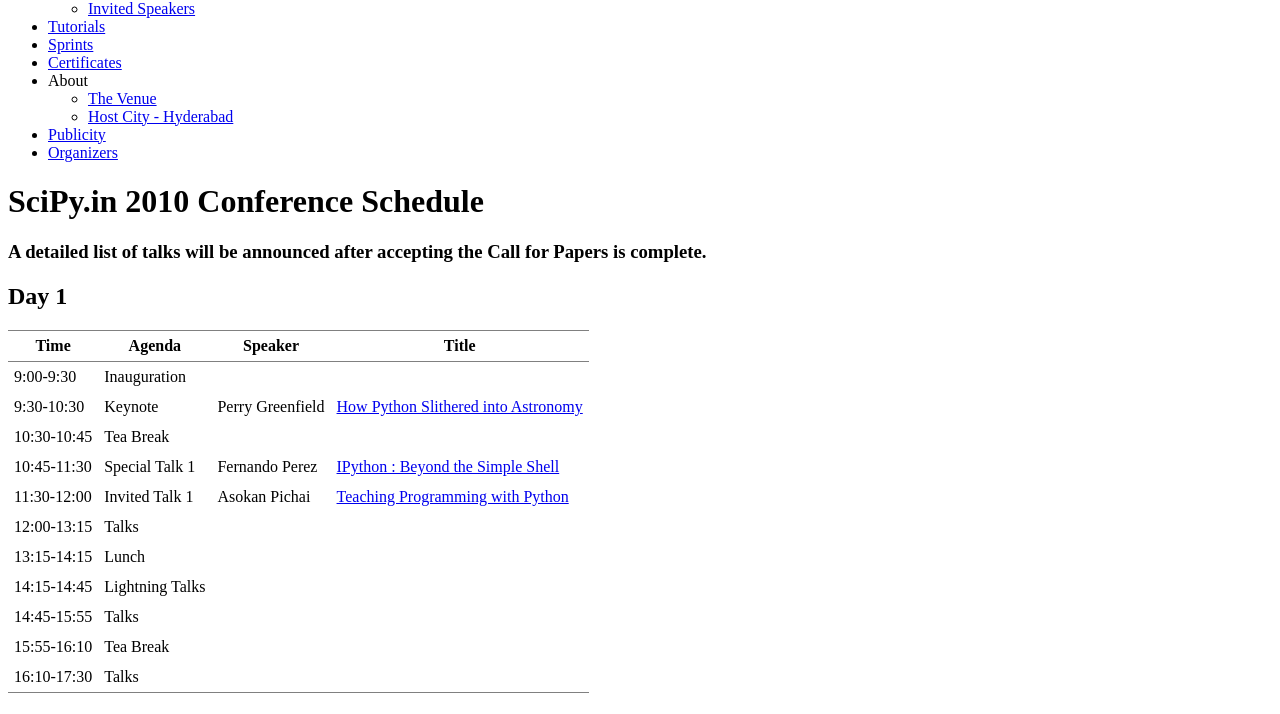
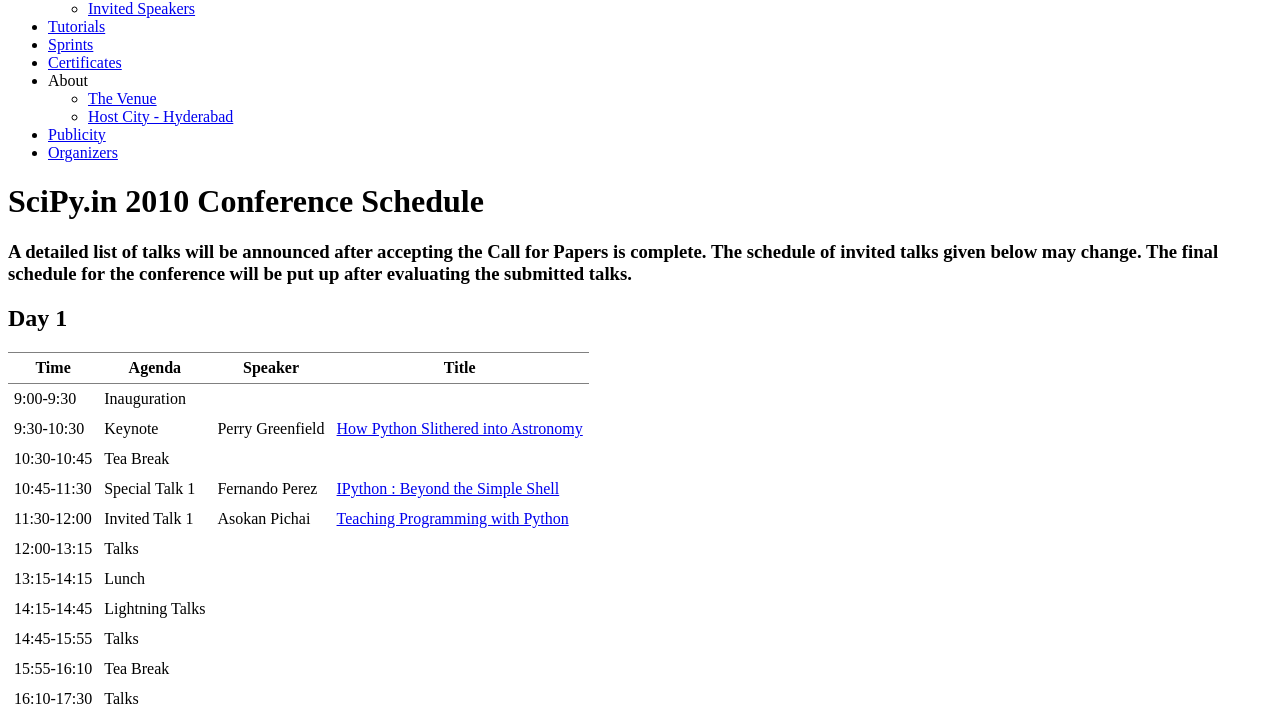
Before and after one commit to FOSSEE/scipycon, a Django app: template project/templates/talk/conf_schedule.html in a window 1280 px wide. Shown: the part 423-1137 px from the top of the page. Run offline with Django 3.2, Linux system fonts and the light colour scheme; the template is opened without the code that fills it, so the values that code supplies are empty.

Commit message:
Minor edit to schedule.

```diff
--- a/project/templates/talk/conf_schedule.html
+++ b/project/templates/talk/conf_schedule.html
@@ -2,7 +2,7 @@
 {% block content %}
 <h1 class="title">SciPy.in 2010 Conference Schedule</h1>
 
-<h3 id="sec-1">A detailed list of talks will be announced after accepting the Call for Papers is complete. </h3>
+<h3 id="sec-1">A detailed list of talks will be announced after accepting the Call for Papers is complete. The schedule of invited talks given below may change. The final schedule for the conference will be put up after evaluating the submitted talks.</h3>
 
 <h2 id="sec-1">Day 1 </h2>
 
```
